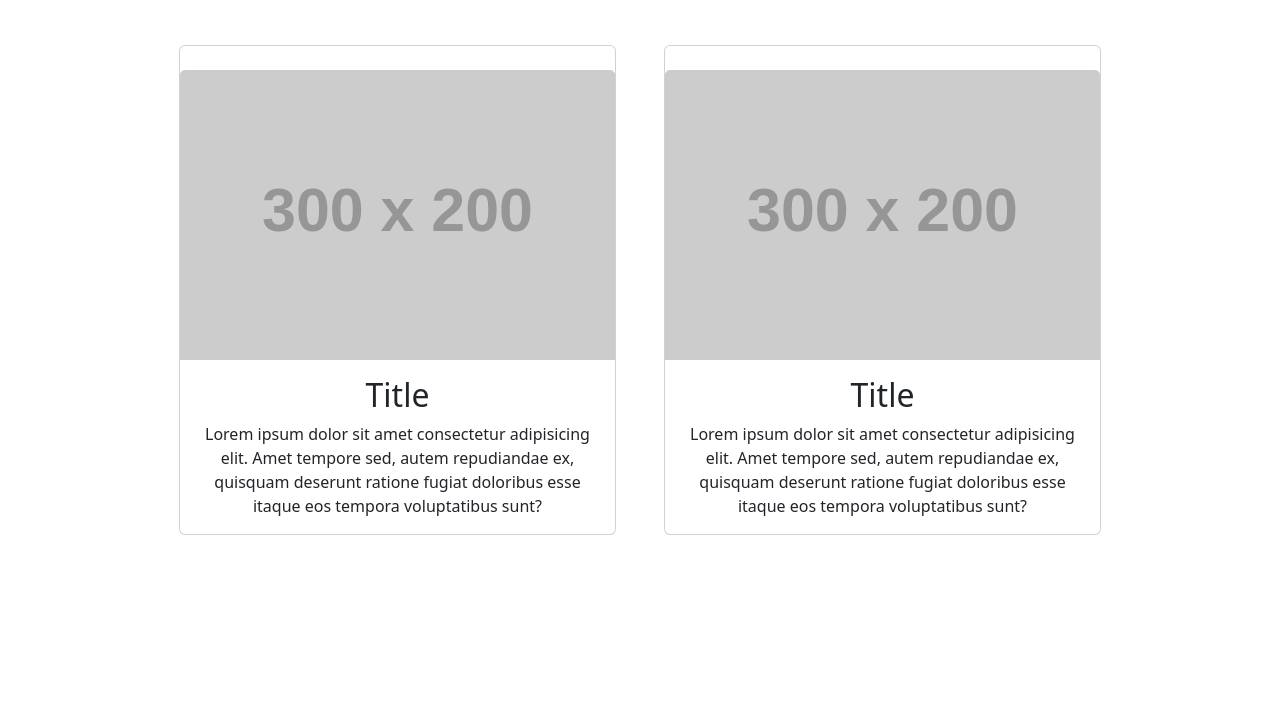
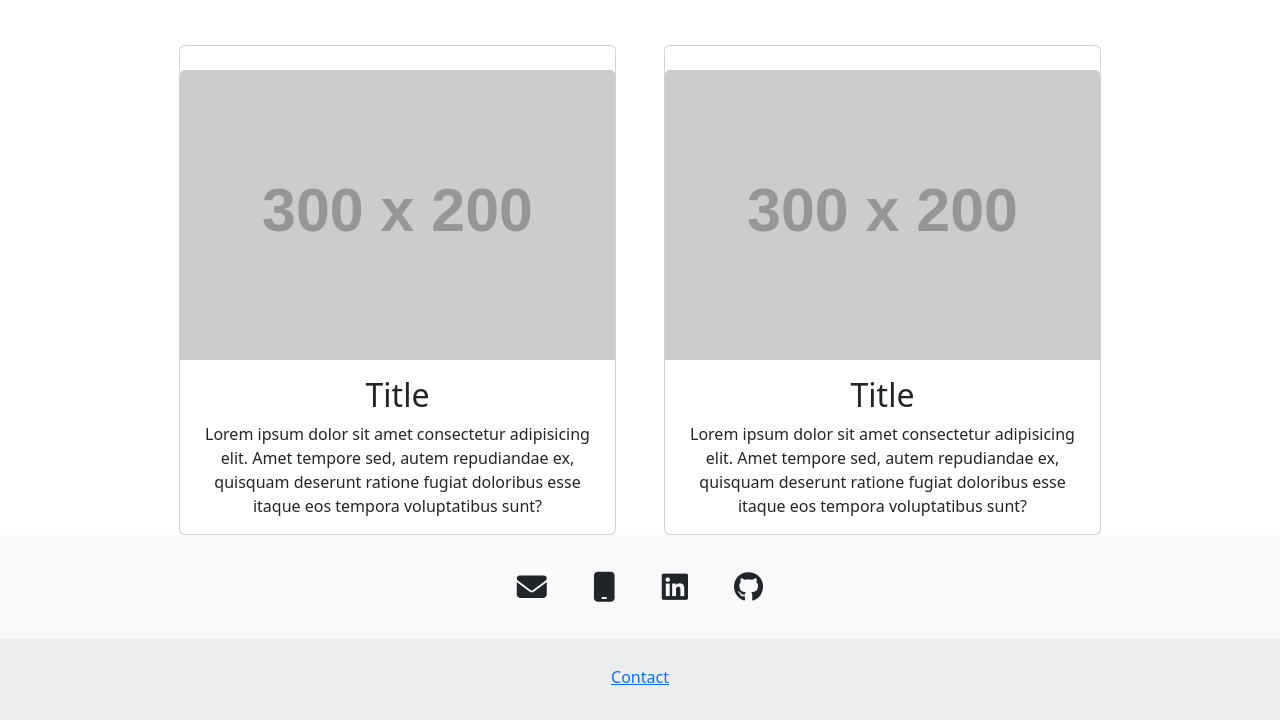
Before and after one commit to bentiger1904/portfolio-website, a plain HTML site: page index.html in a window 1280 px wide. Shown: the part 1942-2662 px from the top of the page. Before the commit the page ends 2477 px from the top, so only its background shows below. Drawn offline with nearby package versions, Linux system fonts and the light colour scheme; placeholder pictures from the web are drawn by us; a web font is replaced by a local one.

Commit message:
footer added

```diff
--- a/index.html
+++ b/index.html
@@ -239,7 +239,57 @@
         </div>
       </div>
     </div>
+    <footer class="text-center bg-body-tertiary" id="contact">
+      <!-- Grid container -->
+      <div class="container pt-4">
+        <!-- Section: Social media -->
+        <section class="mb-4">
+          <!-- Email -->
+          <a
+            data-mdb-ripple-init
+            class="btn btn-link btn-floating btn-lg text-body m-1"
+            href="mailto:blackamber1978@googlemail.com"
+            role="button"
+            data-mdb-ripple-color="dark"
+            ><i class="fa-solid fa-envelope fa-xl"></i
+          ></a>
 
+          <!-- Mobile -->
+          <a
+            data-mdb-ripple-init
+            class="btn btn-link btn-floating btn-lg text-body m-1"
+            href="tel:+447881752494"
+            role="button"
+            data-mdb-ripple-color="dark"
+            ><i class="fa-solid fa-mobile fa-xl"></i
+          ></a>
+
+          <!-- Linkedin -->
+          <a
+            data-mdb-ripple-init
+            class="btn btn-link btn-floating btn-lg text-body m-1"
+            href="https://www.linkedin.com/in/ben-mahoney-m-isp-a542b654/" target="_blank"
+            role="button"
+            data-mdb-ripple-color="dark"
+            ><i class="fab fa-linkedin fa-xl"></i
+          ></a>
+          <!-- Github -->
+          <a
+            data-mdb-ripple-init
+            class="btn btn-link btn-floating btn-lg text-body m-1"
+            href="https://github.com/bentiger1904/" target="_blank"
+            role="button"
+            data-mdb-ripple-color="dark"
+            ><i class="fab fa-github fa-xl"></i
+          ></a>
+        </section>
+        <!-- Section: Social media -->
+      </div>
+      <!-- Grid container -->
+      <div class="text-center p-3" style="background-color: rgba(0, 0, 0, 0.05);">
+        <h2><a href="mailto:blackamber1978@googlemail.com" class="btn btn-link"><u>Contact</u></a></h2>
+      </div>
+      </footer>
     <!-- Bootstrap Javascript -->
     <script
       src="https://cdn.jsdelivr.net/npm/bootstrap@5.3.2/dist/js/bootstrap.bundle.min.js"
```
